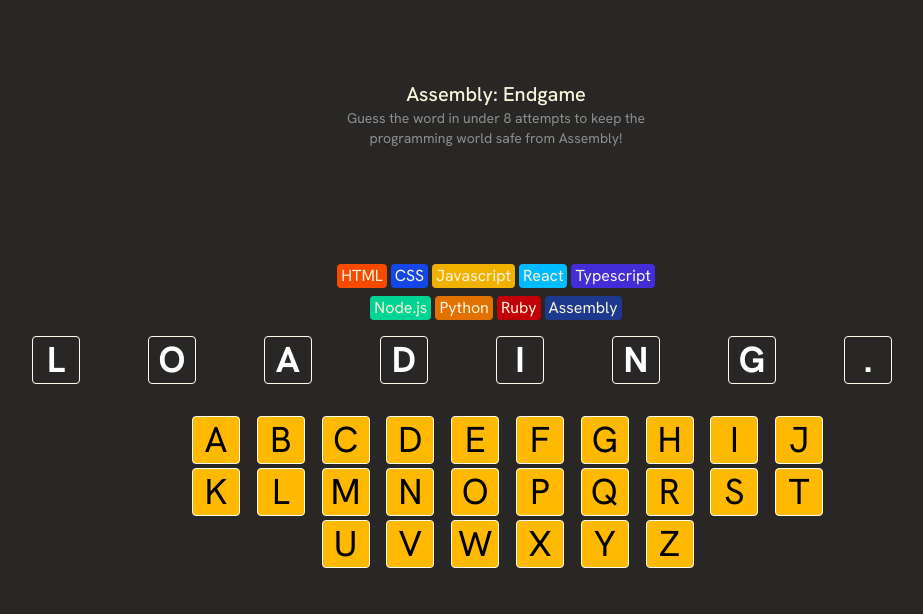
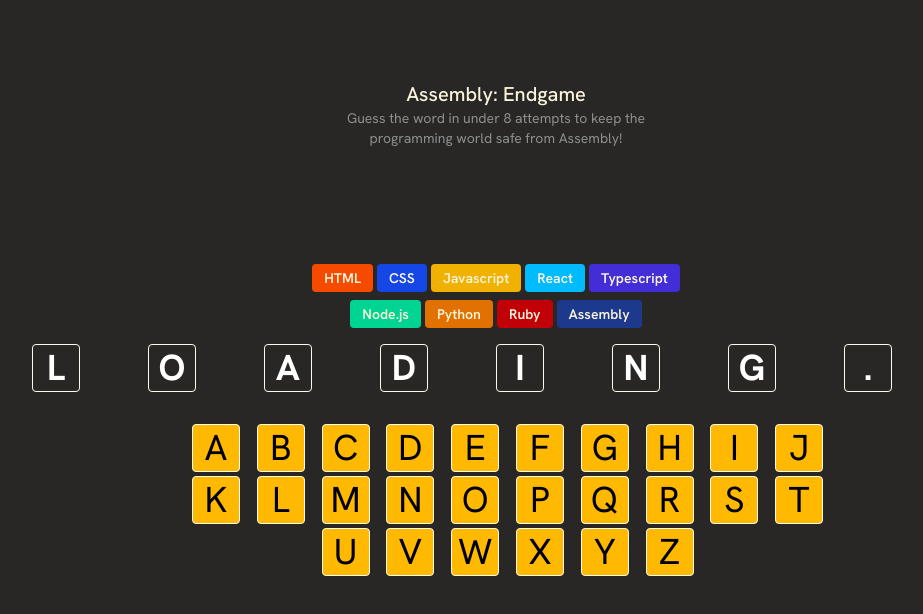
Before and after one commit to tomstao/hangman, a React (Vite) app: page / in a window 1280 px wide. Shown: the top 614 px of the page, without its empty margins (144-1067 px from the left). Built offline with nearby package versions, Linux system fonts and the light colour scheme; no server answers.

Commit message:
Incorrect guess will gray out the language cell at a time.

```diff
--- a/src/App.tsx
+++ b/src/App.tsx
@@ -1,58 +1,90 @@
 import './App.css'
 import Language from "./components/language.tsx";
 import WordRow from "./components/WordRow.tsx";
-import { nanoid } from 'nanoid'
+import {nanoid} from 'nanoid'
+import {useState} from "react";
 
 interface LanData {
     name: string;
     bgColor: string;
+    id: string;
+    disable?: boolean;
 }
 
 
 function App() {
 
     const dataOne: LanData [] = [
-        {name: "HTML", bgColor: "bg-orange-600" },
-        {name: "CSS", bgColor: "bg-blue-700" },
-        {name: "Javascript", bgColor: "bg-yellow-500" },
-        {name: "React", bgColor: "bg-sky-400" },
-        {name: "Typescript", bgColor: "bg-indigo-700" },
+        {name: "HTML", bgColor: "bg-orange-600", id: nanoid(), disable: false},
+        {name: "CSS", bgColor: "bg-blue-700", id: nanoid(), disable: false},
+        {name: "Javascript", bgColor: "bg-yellow-500", id: nanoid(), disable: false},
+        {name: "React", bgColor: "bg-sky-400", id: nanoid(), disable: false},
+        {name: "Typescript", bgColor: "bg-indigo-700", id: nanoid(), disable: false},
+        {name: "Node.js", bgColor: "bg-emerald-400", id: nanoid(), disable: false},
+        {name: "Python", bgColor: "bg-amber-600", id: nanoid(), disable: false},
+        {name: "Ruby", bgColor: "bg-red-700", id: nanoid(), disable: false},
+        {name: "Assembly", bgColor: "bg-blue-900", id: nanoid(), disable: false},
     ] // Language data for the first row
 
-    const dataTwo: LanData[] = [
-        {name: "Node.js", bgColor: "bg-emerald-400" },
-        {name: "Python", bgColor: "bg-amber-600" },
-        {name: "Ruby", bgColor: "bg-red-700" },
-        {name: "Assembly", bgColor: "bg-blue-900" },
-    ] // Language data for the second row
+    const [lan, setLanguage] = useState<LanData[]>([...dataOne]);
+
+    const handleWrongGuess = () => {
+        // Check if all languages are already disabled
+        if (lan.every(l => l.disable)) return;
+
+        // Find the first enabled one
+        const firstEnabledIndex = lan.findIndex(l => !l.disable);
+        if (firstEnabledIndex === -1) return;
+
+        // Disable only that one
+        setLanguage(prev =>
+            prev.map((lang, i) =>
+                i === firstEnabledIndex ? { ...lang, bgColor: lang.bgColor + " brightness-50", disable: true } : lang
+            )
+        );
+    };
 
     return (
         <>
-            <header className="container text-center w-96 text-xl flex justify-center items-center flex-col py-20 mx-auto mb-9">
-                <h1 className="font-medium text-xl" style={{color:"#F9F4DA"}}>Assembly: Endgame</h1>
-                <p className="text-sm" style={{color:"#8E8E8E"}}>Guess the word in under 8 attempts to keep the programming world safe from Assembly!</p>
+            <header
+                className="container text-center w-96 text-xl flex justify-center items-center flex-col mx-auto mb-9 pt-20">
+                <h1 className="font-medium text-xl" style={{color: "#F9F4DA"}}>Assembly: Endgame</h1>
+                <p className="text-sm" style={{color: "#8E8E8E"}}>Guess the word in under 8 attempts to keep the
+                    programming world safe from Assembly!</p>
+                <div className={"h-20"}></div>
             </header>
             {/*Header text for introduction of hangman game*/}
 
             <section>
                 <div className="container flex justify-center items-center flex-row gap-1 mx-auto">
-                {dataOne.map((item) => (
-                    <Language content={item.name} fontColor={"#F9F4DA"} className={item.bgColor} key={nanoid()} />
+                    {lan.slice(0, 5).map((item) => (
+                        <Language content={item.name}
+                                  fontColor={"#F9F4DA"}
+                                  className={item.bgColor}
+                                  key={item.id}
+                                  id={item.id}
+                                  disable={item.disable}
+                        />
                     ))}
                     {/*Array of the first row of languages*/}
                 </div>
 
                 <div className="container flex justify-center items-center flex-row gap-1 mx-auto mt-2">
-                {dataTwo.map((item) => (
-                    <Language content={item.name} fontColor={"#F9F4DA"} className={item.bgColor} key={nanoid()} />
+                    {lan.slice(5).map((item) => (
+                        <Language content={item.name}
+                                  fontColor={"#F9F4DA"}
+                                  className={item.bgColor}
+                                  key={item.id}
+                                  id={item.id}
+                                  disable={item.disable}
+                        />
                     ))}
                     {/*Array of the second row of languages*/}
                 </div>
             </section>
             {/*Language section*/}
 
-            <WordRow/>
-
+            <WordRow onWrongGuess={handleWrongGuess} />
         </>
     )
 }
--- a/src/components/Alphabet.tsx
+++ b/src/components/Alphabet.tsx
@@ -3,6 +3,7 @@ import type {Hangman} from "./WordRow.tsx";
 
 interface AlphabetProps {
     hangman: Hangman[]
+    onWrongGuess: () => void
 }
 
 export default function Alphabet({ hangman }: AlphabetProps) {
--- a/src/components/WordRow.tsx
+++ b/src/components/WordRow.tsx
@@ -12,7 +12,7 @@ export interface Hangman {
     id: string;
 }
 
-export default function WordRow() {
+export default function WordRow({ onWrongGuess }: { onWrongGuess: () => void }) {
     const alphabet = Array.from({ length: 26 }, (_, i) =>
         String.fromCharCode(97 + i)
     );
@@ -38,14 +38,24 @@ export default function WordRow() {
     //     ))
     // }
     const handleAlphalKeys = (e: React.MouseEvent<HTMLElement>) => {
-        const value = (e.currentTarget as HTMLButtonElement).value
+        const value = (e.currentTarget as HTMLButtonElement).value.toUpperCase();
+
+        let correctGuess = false;
+
         setWord(prev =>
-            prev.map(key =>
-                key.char.toUpperCase() === value.toUpperCase() ? { ...key, display: true } : key
-            )
-        )
-        console.log(word)
-    }
+            prev.map(key => {
+                if (key.char.toUpperCase() === value) {
+                    correctGuess = true;
+                    return { ...key, display: true };
+                }
+                return key;
+            })
+        );
+
+        if (!correctGuess) {
+            onWrongGuess(); // ✅ Call this from App
+        }
+    };
     const [word, setWord] = useState<Hangman[]>(hangmanProcess("loading."));
     const alphabets: Hangman[] = hangmanProcess(alphabet.join('')).map((word) => ({
         ...word,
@@ -104,7 +114,7 @@ export default function WordRow() {
 
             <section className={"w-full mx-auto "}>
 
-                <Alphabet  hangman={alphabets} />
+                <Alphabet  hangman={alphabets} onWrongGuess={onWrongGuess} />
 
             </section>
 
--- a/src/components/language.tsx
+++ b/src/components/language.tsx
@@ -1,20 +1,21 @@
-interface Lan {
-    onClick?: () => void;
-    className?: string;
+interface LanguageProps {
     content: string;
-    fontColor?: string;
-    id?: number;
+    fontColor: string;
+    className: string;
+    id: string;
+    disable?: boolean;
+    onClick?: (id: string) => void;
 }
 
 
-export default function Language (Lan: Lan) {
-
-
+export default function Language({ content, fontColor, className, id, onClick }: LanguageProps) {
     return (
-        <>
-            <button className={`${Lan.className} rounded-sm px-1 hover:scale-110 duration-200`} style={{"color": Lan.fontColor}}>
-                {Lan.content}
-            </button>
-        </>
-    )
+        <button
+            className={`px-3 py-1 rounded-sm text-sm font-semibold ${className}`}
+            style={{ color: fontColor }}
+            onClick={() => onClick?.(id)}
+        >
+            {content}
+        </button>
+    );
 }
```
Lines whose indentation alone changed are shown as unchanged.
